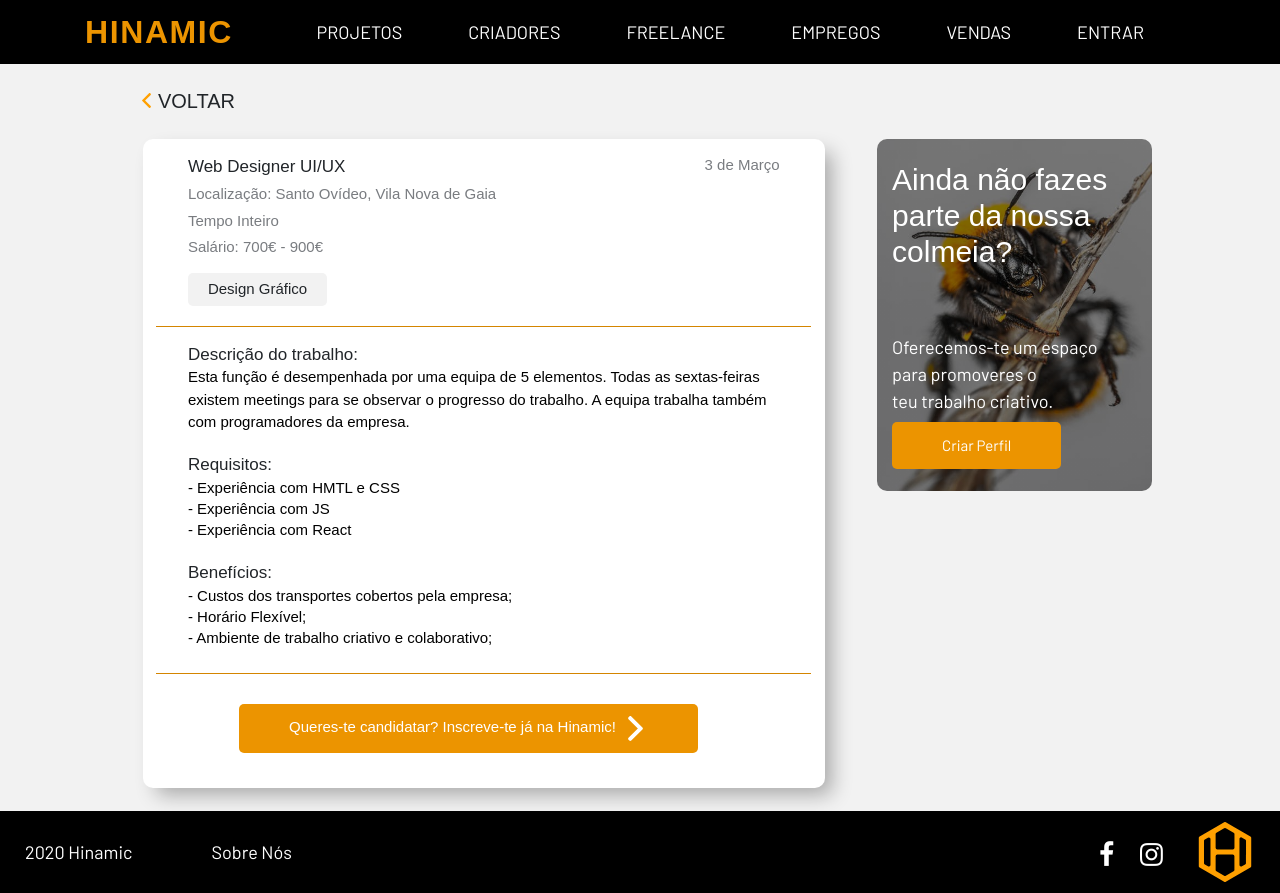
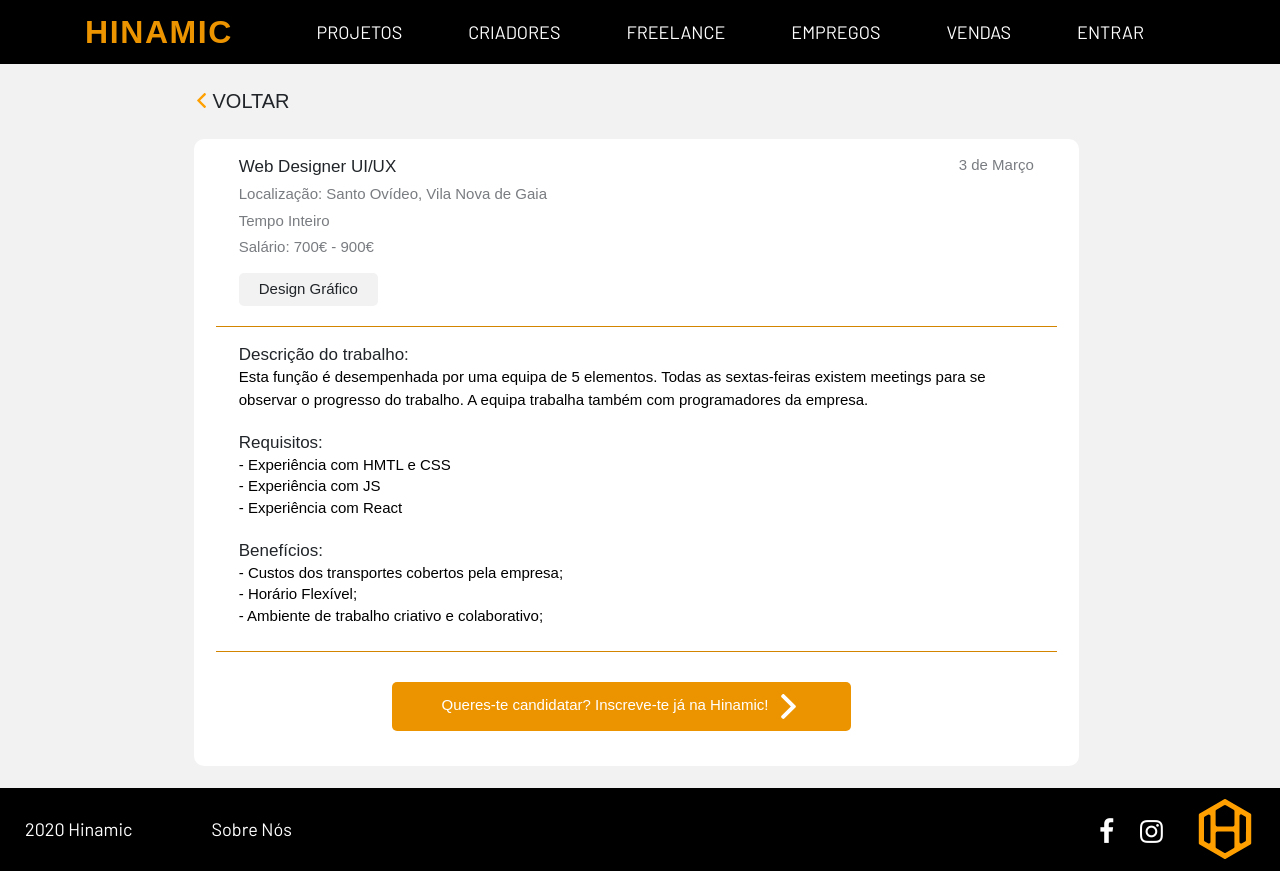
Before and after one commit to Subpyrus/ProjetoFinal, a React (Create React App) app in the folder projeto_final/: page /empregos/detalhes in a window 1280 px wide. After the commit the page ends 871 px from the top, so only its background shows below. Built offline with nearby package versions, Linux system fonts and the light colour scheme.

Commit message:
Anuncio Freelance - 2

```diff
--- a/projeto_final/src/App.css
+++ b/projeto_final/src/App.css
@@ -1023,9 +1023,9 @@
     background-color: white;
     padding: 15px 0;
     border-radius: 10px;
-    -webkit-box-shadow: 10px 10px 20px -3px rgba(0,0,0,0.3);
+    /*-webkit-box-shadow: 10px 10px 20px -3px rgba(0,0,0,0.3);
     -moz-box-shadow: 10px 10px 20px -3px rgba(0,0,0,0.3);
-    box-shadow: 10px 10px 20px -3px rgba(0,0,0,0.3);
+    box-shadow: 10px 10px 20px -3px rgba(0,0,0,0.3);*/
 }
 
 .Info_Emprego_Detalhes{
--- a/projeto_final/src/components/freelances/FreelanceDetails.js
+++ b/projeto_final/src/components/freelances/FreelanceDetails.js
@@ -5,6 +5,12 @@
 import Seta2 from '../../Imgs/Seta2.svg';
 
 class FreelanceDetalhes extends React.Component {
+    constructor(props){
+        super(props);
+        this.state = {
+            login: "Off"
+        }
+    }
     estilo = {
         color: "inherit",
         textDecoration: "inherit"
@@ -23,12 +29,12 @@
             <div>
                 <div className="container-fluid Body_Detalhes_Empregos">
                     <div className="row col-12 mb-0 justify-content-center">
-                        <span className="col-10 mt-4 ml-3">
+                        <span className={this.state.login == "Off" ? "col-9 mt-4 ml-4" : "col-10 mt-4 ml-3"}>
                             <Link to="/freelance" style={this.estilo}>
                                 <img src={Seta} style={this.rodar2} className="mr-1"/><span className="voltar">VOLTAR</span>
                             </Link>
                         </span>
-                        <div className="col-lg-7 mt-4 mb-sm-2 mb-lg-4 ml-5">
+                        <div className={this.state.login == "Off" ? "col-9 mt-4 mb-sm-2 mb-lg-4 ml-4" : "col-lg-7 mt-4 mb-sm-2 mb-lg-4 ml-5"}>
                             <div className="Main_Detalhes_Emprego">
                                 <div className="col-12 row justify-content-center">
                                      <span className="col-10 pl-4 Emprego_List_Info_Princ">
@@ -65,7 +71,7 @@
 
                             </div>
                         </div>
-                        <div className="col-sm-6 col-lg-3 mt-4 ml-4 mb-5">
+                        <div className="col-sm-6 col-lg-3 mt-4 ml-4 mb-5" style={this.state.login == "Off" ? {display : "none"} : {display: "block"}}>
                             <div className="Empregos_Criar_Conta px-3 py-4">
                                 <h2 className="Empregos_Criar_Conta_Titulo">Ainda não fazes parte da nossa colmeia?</h2>
                                 <span className="Empregos_Criar_Conta_Texto">
--- a/projeto_final/src/components/jobs/JobDetails.js
+++ b/projeto_final/src/components/jobs/JobDetails.js
@@ -4,6 +4,12 @@
 import Seta2 from "../../Imgs/Seta2.svg";
 
 class EmpregosDetalhes extends React.Component {
+    constructor(props){
+        super(props);
+        this.state = {
+            login: "Off"
+        }
+    }
     estilo = {
         color: "inherit",
         textDecoration: "inherit"
@@ -22,12 +28,12 @@
             <div>
                 <div className="container-fluid Body_Detalhes_Empregos">
                     <div className="row col-12 mb-0 justify-content-center">
-                        <span className="col-10 mt-4 ml-3">
+                        <span className={this.state.login == "Off" ? "col-9 mt-4 ml-4" : "col-10 mt-4 ml-3"}>
                             <Link to="/empregos" style={this.estilo}>
                                 <img src={Seta} style={this.rodar2} className="mr-1"/><span className="voltar">VOLTAR</span>
                             </Link>
                         </span>
-                        <div className="col-lg-7 mt-4 mb-sm-2 mb-lg-4 ml-5">
+                        <div className={this.state.login == "Off" ? "col-9 mt-4 mb-sm-2 mb-lg-4 ml-4" : "col-lg-7 mt-4 mb-sm-2 mb-lg-4 ml-5"}>
                             <div className="Main_Detalhes_Emprego">
 
                                 <div className="col-12 row justify-content-center">
@@ -74,7 +80,7 @@
 
                             </div>
                         </div>
-                        <div className="col-sm-6 col-lg-3 mt-4 ml-4 mb-5">
+                        <div className="col-sm-6 col-lg-3 mt-4 ml-4 mb-5" style={this.state.login == "Off" ? {display : "none"} : {display: "block"}}>
                             <div className="Empregos_Criar_Conta px-3 py-4">
                                 <h2 className="Empregos_Criar_Conta_Titulo">Ainda não fazes parte da nossa colmeia?</h2>
                                 <span className="Empregos_Criar_Conta_Texto">
```
